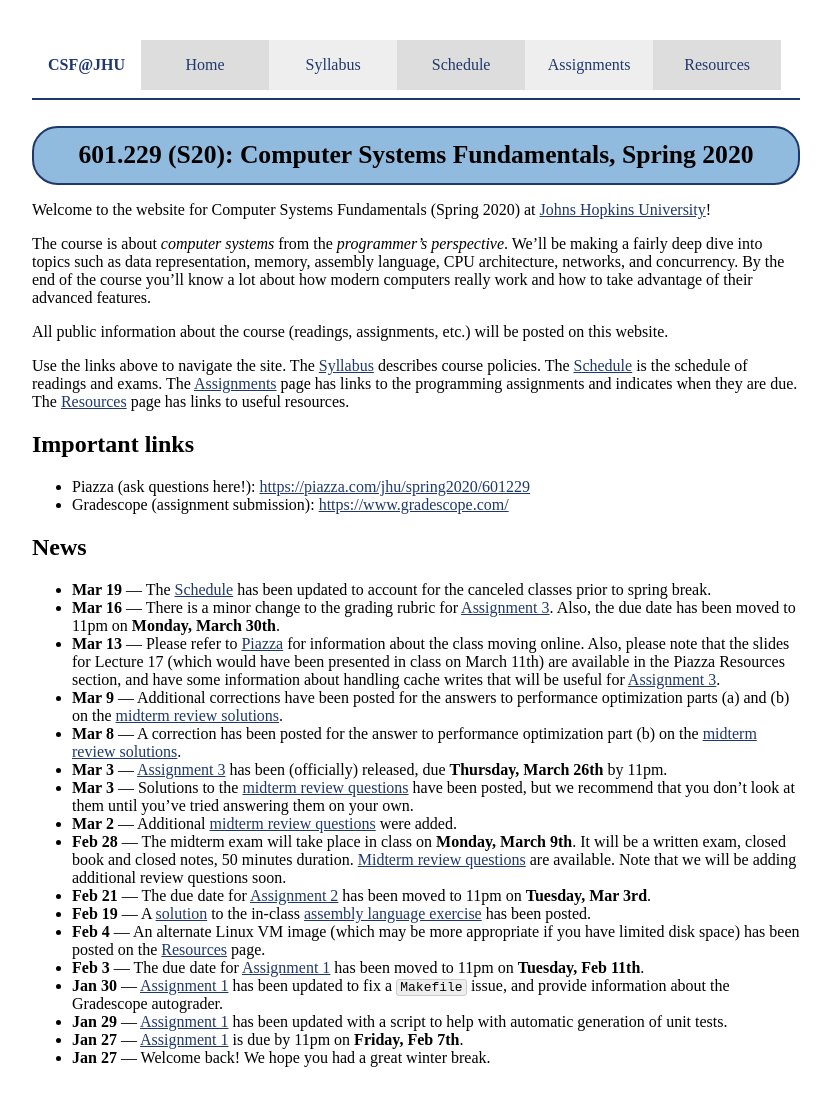
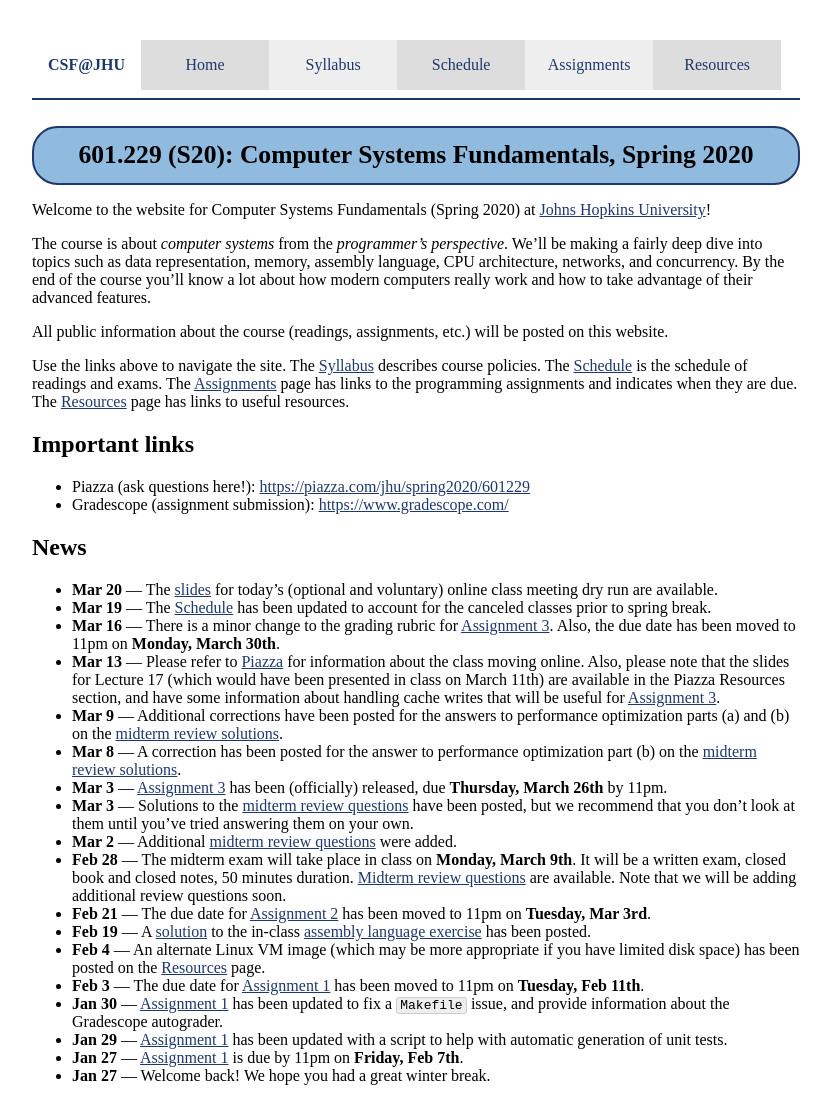
Before and after one commit to jhucsf/spring2020, a Jekyll site: the page built from index.md, in a window 1280 px wide. Shown: the whole page, without its empty margins (224-1055 px from the left). Built offline with Jekyll 4.4.1, drawn with Linux system fonts in a browser that asks for light colours.

Commit message:
post slides for online class meeting dry run

```diff
--- a/index.md
+++ b/index.md
@@ -19,6 +19,7 @@ Use the links above to navigate the site.  The [Syllabus](syllabus.html) describ
 
 ## News
 
+* **Mar 20** — The [slides](lectures/dryrun.pdf) for today's (optional and voluntary) online class meeting dry run are available.
 * **Mar 19** — The [Schedule](schedule.html) has been updated to account for the canceled classes prior to spring break.
 * **Mar 16** — There is a minor change to the grading rubric for [Assignment 3](assign/assign03.html). Also, the due date has been moved to 11pm on **Monday, March 30th**.
 * **Mar 13** — Please refer to [Piazza](https://piazza.com/jhu/spring2020/601229) for information about the class moving online. Also, please note that the slides for Lecture 17 (which would have been presented in class on March 11th) are available in the Piazza Resources section, and have some information about handling cache writes that will be useful for [Assignment 3](assign/assign03.html).
```
Also changed, not shown: schedule.md (+1 -0 lines), 1 other file.
